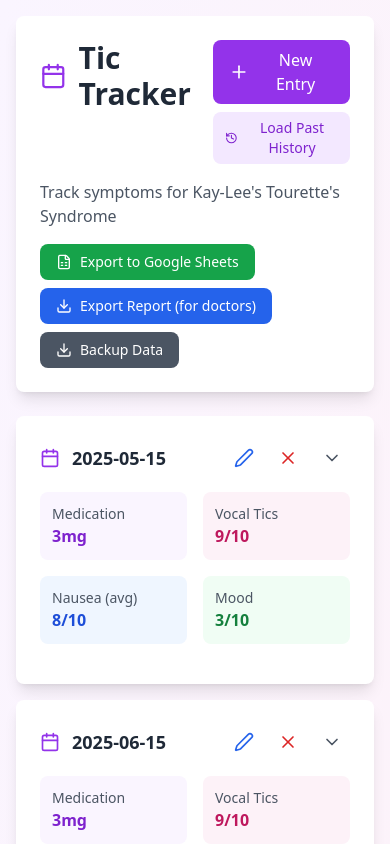
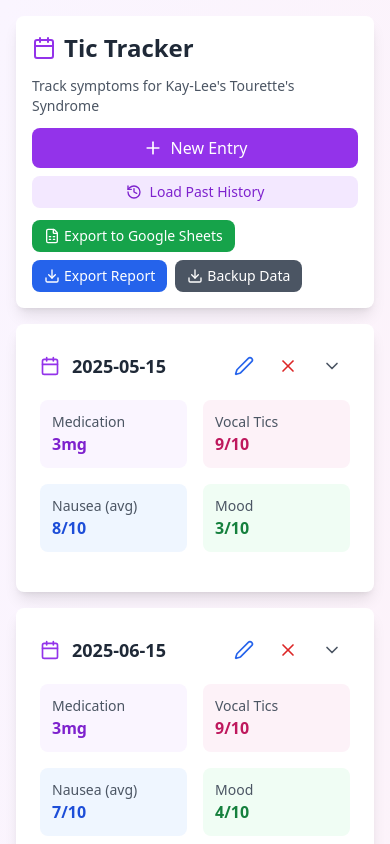
Before and after one commit to Michellex255/tic-tracker, a React (Create React App) app: page / in a window 390 px wide. Shown: the top 844 px of the page. Built offline with nearby package versions, Linux system fonts and the light colour scheme.

Commit message:
Mobile optimization: stack buttons, reduce padding

```diff
--- a/src/App.js
+++ b/src/App.js
@@ -712,12 +712,14 @@ export default function App() {
     <div className="min-h-screen bg-gradient-to-br from-purple-50 to-pink-50 p-4">
       <div className="max-w-6xl mx-auto">
         {/* Header */}
-        <div className="bg-white rounded-lg shadow-lg p-6 mb-6">
-          <div className="flex items-start justify-between mb-4">
-            <div className="flex items-center gap-3">
-              <Calendar className="w-8 h-8 text-purple-600" />
-              <h1 className="text-3xl font-bold text-gray-800">Tic Tracker</h1>
-            </div>
+        <div className="bg-white rounded-lg shadow-lg p-4 mb-4">
+          <div className="flex items-center gap-2 mb-3">
+            <Calendar className="w-6 h-6 text-purple-600" />
+            <h1 className="text-2xl font-bold text-gray-800">Tic Tracker</h1>
+          </div>
+          <p className="text-gray-600 text-sm mb-3">
+            Track symptoms for Kay-Lee's Tourette's Syndrome
+          </p>
           <div className="flex flex-col gap-2">
             <button
               onClick={() => {
@@ -725,7 +727,7 @@ export default function App() {
                 setEditingId(null);
                 resetForm();
               }}
-                className="flex items-center gap-2 px-4 py-2 bg-purple-600 text-white rounded-lg hover:bg-purple-700 transition-colors"
+              className="flex items-center justify-center gap-2 px-4 py-2 bg-purple-600 text-white rounded-lg hover:bg-purple-700 transition-colors"
             >
               <Plus className="w-5 h-5" />
               New Entry
@@ -733,37 +735,33 @@ export default function App() {
             {!historyLoaded && (
               <button
                 onClick={loadPastHistory}
-                  className="flex items-center gap-2 px-3 py-1.5 bg-purple-100 text-purple-700 rounded-lg hover:bg-purple-200 transition-colors text-sm"
+                className="flex items-center justify-center gap-2 px-3 py-1.5 bg-purple-100 text-purple-700 rounded-lg hover:bg-purple-200 transition-colors text-sm"
               >
                 <History className="w-4 h-4" />
                 Load Past History
               </button>
             )}
           </div>
-          </div>
-          <p className="text-gray-600">
-            Track symptoms for Kay-Lee's Tourette's Syndrome
-          </p>
 
           {/* Action Buttons */}
-          <div className="flex flex-wrap gap-2 mt-4">
+          <div className="flex flex-wrap gap-2 mt-3">
             <button
               onClick={exportToGoogleSheets}
-              className="flex items-center gap-2 px-4 py-2 bg-green-600 text-white rounded-lg hover:bg-green-700 transition-colors text-sm"
+              className="flex items-center gap-1 px-3 py-1.5 bg-green-600 text-white rounded-lg hover:bg-green-700 transition-colors text-sm"
             >
               <FileSpreadsheet className="w-4 h-4" />
               Export to Google Sheets
             </button>
             <button
               onClick={exportForDoctors}
-              className="flex items-center gap-2 px-4 py-2 bg-blue-600 text-white rounded-lg hover:bg-blue-700 transition-colors text-sm"
+              className="flex items-center gap-1 px-3 py-1.5 bg-blue-600 text-white rounded-lg hover:bg-blue-700 transition-colors text-sm"
             >
               <Download className="w-4 h-4" />
-              Export Report (for doctors)
+              Export Report
             </button>
             <button
               onClick={exportData}
-              className="flex items-center gap-2 px-4 py-2 bg-gray-600 text-white rounded-lg hover:bg-gray-700 transition-colors text-sm"
+              className="flex items-center gap-1 px-3 py-1.5 bg-gray-600 text-white rounded-lg hover:bg-gray-700 transition-colors text-sm"
             >
               <Download className="w-4 h-4" />
               Backup Data
```
Lines whose indentation alone changed are shown as unchanged.
